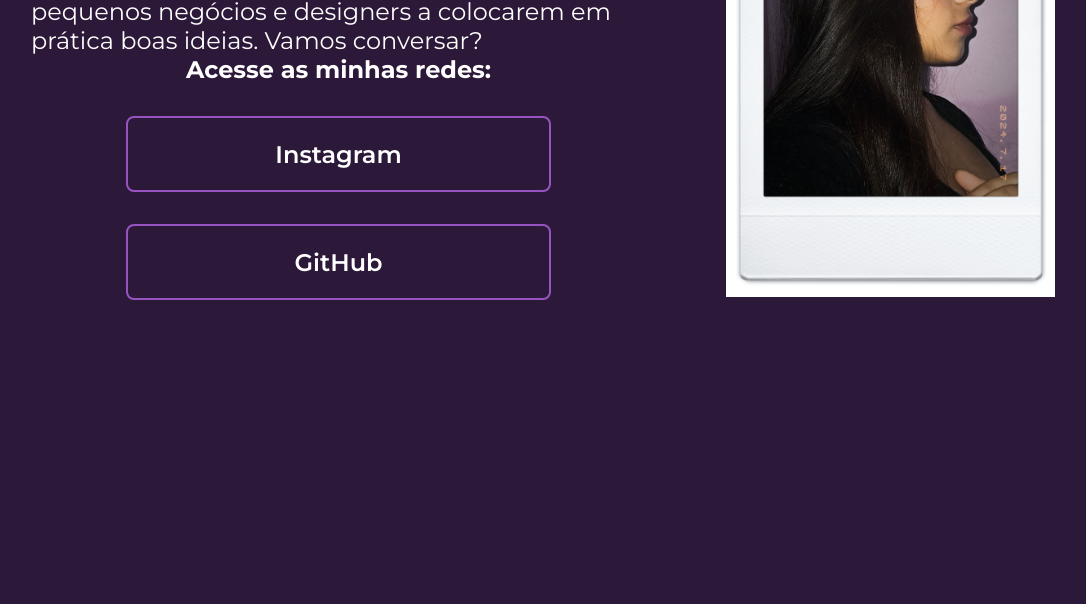
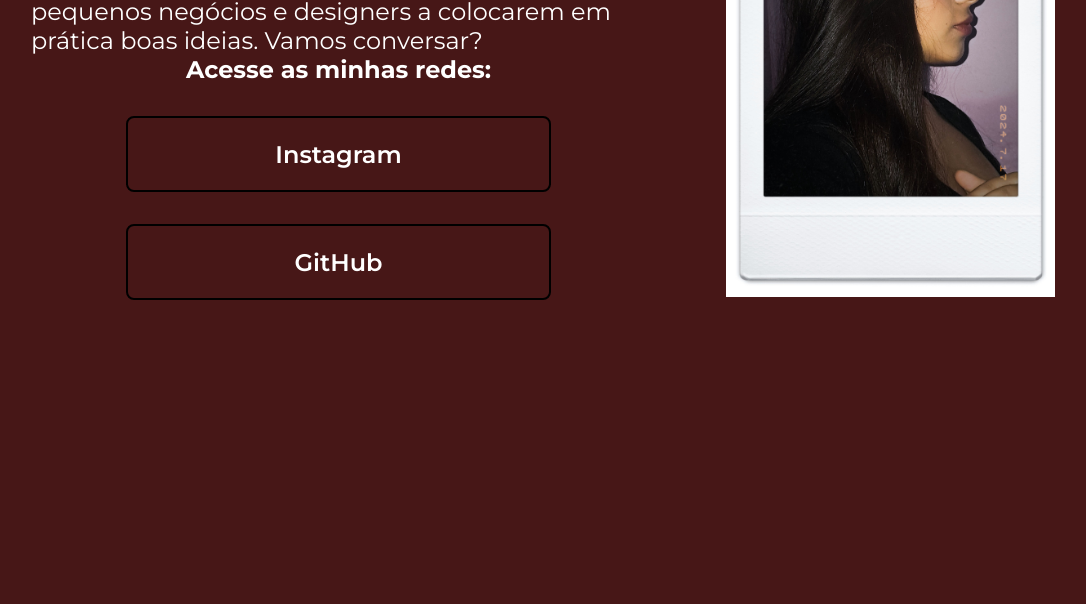
Before and after one commit to eveez7/Portf-lio-Eve, a plain HTML site: page index.html in a window 1280 px wide. Shown: the part 324-928 px from the top of the page, without its empty margins (97-1183 px from the left). Drawn offline with nearby package versions, Linux system fonts and the light colour scheme.

Commit message:
Update style.css

```diff
--- a/style.css
+++ b/style.css
@@ -1,12 +1,10 @@
-
-
-  @import url('https://fonts.googleapis.com/css2?family=Montserrat:ital,wght@0,100..900;1,100..900&display=swap');
+@import url('https://fonts.googleapis.com/css2?family=Montserrat:ital,wght@0,100..900;1,100..900&display=swap');
 
 @import url('https://fonts.googleapis.com/css2?family=Krona+One&family=Montserrat:ital,wght@0,100..900;1,100..900&display=swap');
 :root{
-  --cor-fundo:#2C1838;
-  --cor-destaque:#9754C0;
-  --cor-texto: #fefefe;
+  --cor-fundo:#471717;
+  --cor-destaque:#000000;
+  --cor-texto: #ffffff;
 }
 *{
   margin: 0;
@@ -61,4 +59,3 @@ background-color: var(--cor-fundo);
 }
 .apresentacao__conteudo__texto{
   font-size: 24px;
-}
```
